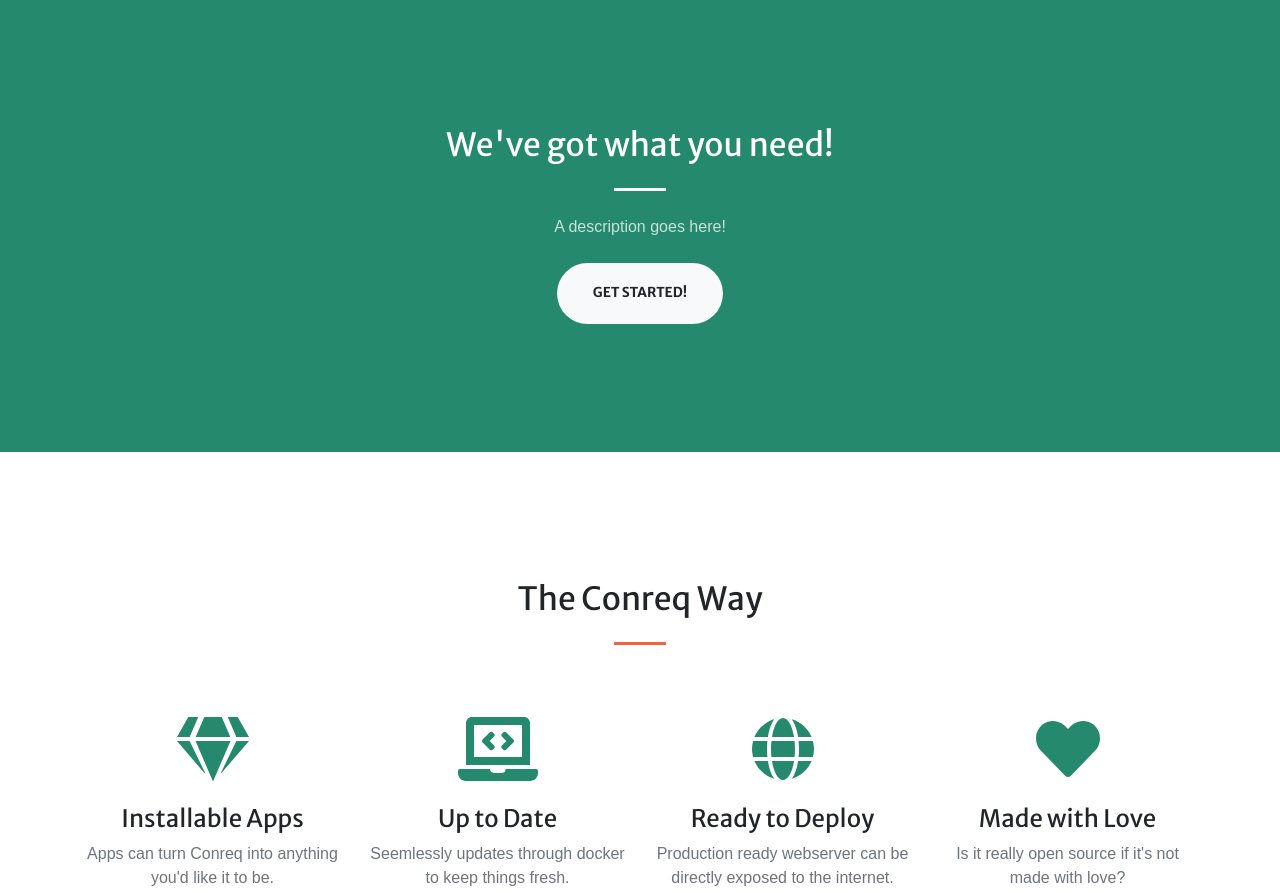
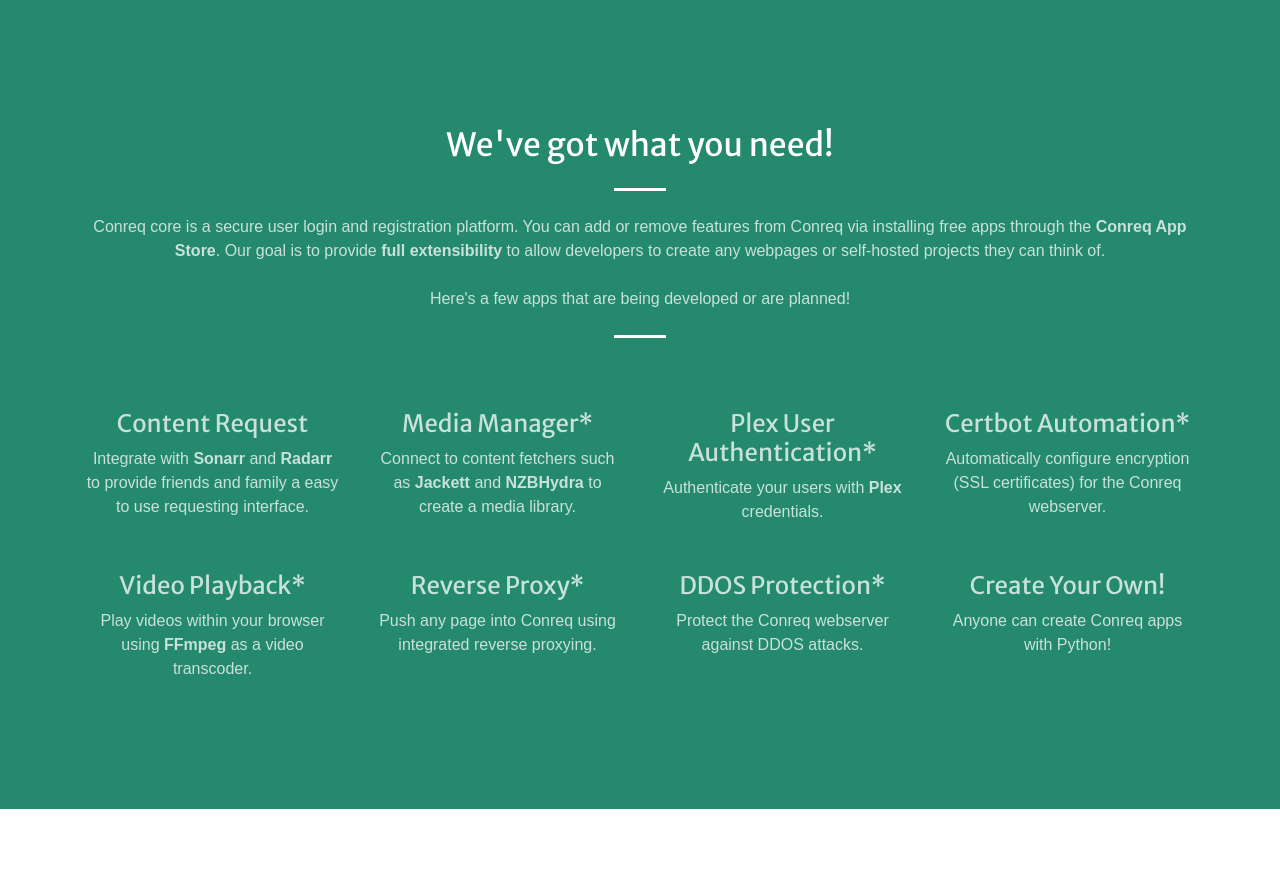
Before and after one commit to Archmonger/Conreq-Landing, a plain HTML site: page index.html in a window 1280 px wide. Shown: the part 802-1695 px from the top of the page. Drawn offline with nearby package versions, Linux system fonts and the light colour scheme.

Commit message:
add app info

```diff
--- a/index.html
+++ b/index.html
@@ -61,8 +61,8 @@
                     <hr class="divider my-4" />
                 </div>
                 <div class="col-lg-8 align-self-baseline">
-                    <p class="text-white-75 font-weight-light mb-5">Want to manage user requests for <b>Sonarr</b> and
-                        <b>Radarr</b>, host your own media server, or more? Just download Conreq and
+                    <p class="text-white-75 font-weight-light mb-5">Want to manage user requests for your media server,
+                        host your own content, or more?* Just download Conreq and
                         install apps, no strings attached!
                     </p>
                     <a class="btn btn-primary btn-xl js-scroll-trigger" href="#about">Find Out More</a>
@@ -73,12 +73,65 @@
     <!-- About-->
     <section class="page-section bg-primary" id="about">
         <div class="container">
-            <div class="row justify-content-center">
-                <div class="col-lg-8 text-center">
-                    <h2 class="text-white mt-0">We've got what you need!</h2>
-                    <hr class="divider light my-4" />
-                    <p class="text-white-75 mb-4">A description goes here!</p>
-                    <a class="btn btn-light btn-xl js-scroll-trigger" href="#services">Get Started!</a>
+            <h2 class="text-white text-center mt-0">We've got what you need!</h2>
+            <hr class="divider light my-4" />
+            <p class="text-white-75 mb-4 text-center ">Conreq core is a secure user login and registration platform. You
+                can add or remove features from Conreq via installing free apps through the <b>Conreq App Store</b>. Our
+                goal is to provide <b>full extensibility</b> to allow developers to create any webpages or self-hosted
+                projects they can think of.</p>
+            <p class="text-white-75 mb-4 text-center ">Here's a few apps that are being developed or are planned!</p>
+            <hr class="divider light my-4" />
+            <div class="row text-white-75">
+                <div class="col-lg-3 col-md-6 text-center">
+                    <div class="mt-5">
+                        <h3 class="h4 mb-2">Content Request</h3>
+                        <p class="mb-0">Integrate with <b>Sonarr</b> and <b>Radarr</b> to provide friends and family a
+                            easy to use requesting interface.</p>
+                    </div>
+                </div>
+                <div class="col-lg-3 col-md-6 text-center">
+                    <div class="mt-5">
+                        <h3 class="h4 mb-2">Media Manager*</h3>
+                        <p class="mb-0">Connect to content fetchers such as <b>Jackett</b> and <b>NZBHydra</b> to create
+                            a media library.</p>
+                    </div>
+                </div>
+                <div class="col-lg-3 col-md-6 text-center">
+                    <div class="mt-5">
+                        <h3 class="h4 mb-2">Plex User Authentication*</h3>
+                        <p class="mb-0">Authenticate your users with <b>Plex</b> credentials.</p>
+                    </div>
+                </div>
+                <div class="col-lg-3 col-md-6 text-center">
+                    <div class="mt-5">
+                        <h3 class="h4 mb-2">Certbot Automation*</h3>
+                        <p class="mb-0">Automatically configure encryption (SSL certificates) for the Conreq webserver.
+                        </p>
+                    </div>
+                </div>
+                <div class="col-lg-3 col-md-6 text-center">
+                    <div class="mt-5">
+                        <h3 class="h4 mb-2">Video Playback*</h3>
+                        <p class="mb-0">Play videos within your browser using <b>FFmpeg</b> as a video transcoder.</p>
+                    </div>
+                </div>
+                <div class="col-lg-3 col-md-6 text-center">
+                    <div class="mt-5">
+                        <h3 class="h4 mb-2">Reverse Proxy*</h3>
+                        <p class="mb-0">Push any page into Conreq using integrated reverse proxying.</p>
+                    </div>
+                </div>
+                <div class="col-lg-3 col-md-6 text-center">
+                    <div class="mt-5">
+                        <h3 class="h4 mb-2">DDOS Protection*</h3>
+                        <p class="mb-0">Protect the Conreq webserver against DDOS attacks.</p>
+                    </div>
+                </div>
+                <div class="col-lg-3 col-md-6 text-center">
+                    <div class="mt-5">
+                        <h3 class="h4 mb-2">Create Your Own!</h3>
+                        <p class="mb-0">Anyone can create Conreq apps with Python!</p>
+                    </div>
                 </div>
             </div>
         </div>
@@ -208,6 +261,9 @@
     <!-- Footer-->
     <footer class="bg-light py-5">
         <div class="container">
+            <div class="small text-muted">
+                * Features upcoming in future Conreq releases or apps.
+            </div>
             <div class="small text-center text-muted">
                 Copyright &copy;
                 <!-- This script automatically adds the current year to your website footer-->
```
